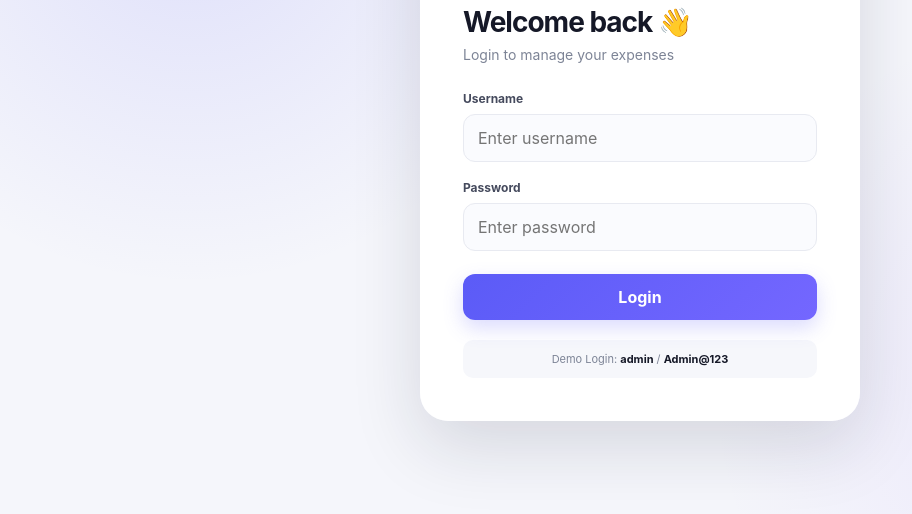
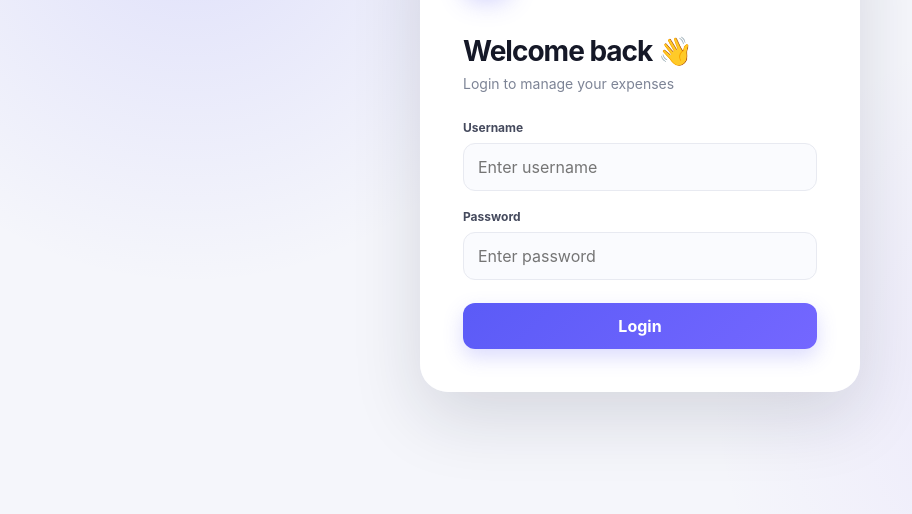
Before and after one commit to rkver2005-ship-it/ExpenseFlow-Pro, a plain HTML site: page index.html in a window 1280 px wide. Shown: the part 254-768 px from the top of the page, without its empty margins (0-912 px from the left). Drawn offline with nearby package versions, Linux system fonts and the light colour scheme.

Commit message:
Add files via upload

```diff
--- a/index.html
+++ b/index.html
@@ -68,11 +68,7 @@
             Login
         </button>
 
-        <div class="demo-login">
-            Demo Login:
-            <strong>admin</strong> /
-            <strong>Admin@123</strong>
-        </div>
+
 
     </div>
 
```
